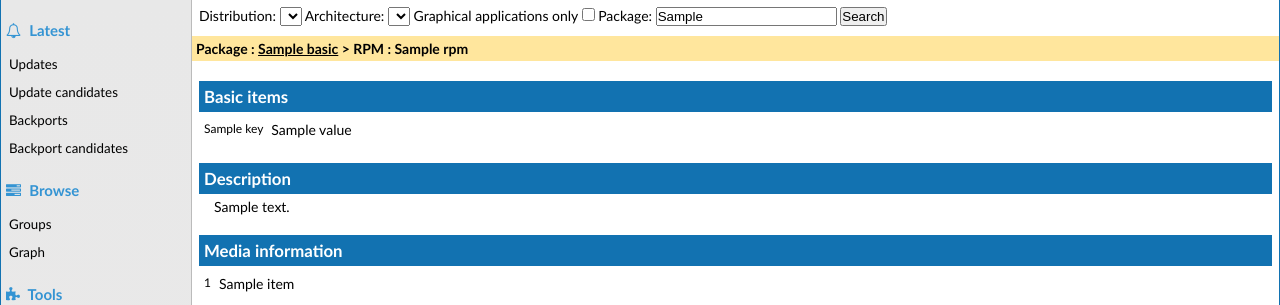
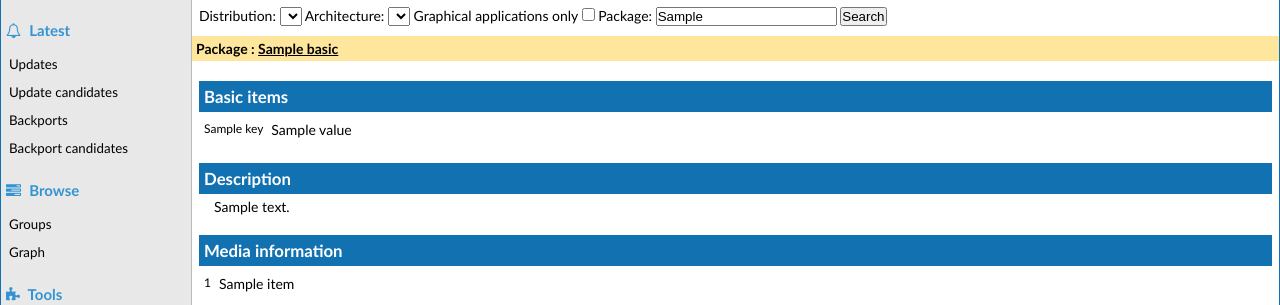
Before and after one commit to manatools/madb, a Flask app: template madb/templates/rpm_show.html in a window 1280 px wide. Shown: the part 76-381 px from the top of the page. Run offline with Flask 3, Linux system fonts and the light colour scheme; the template is opened without the code that fills it: most values are stand-ins (such as "Sample title", 1, 10 or a date in 2020); lists and menus that the app fills with data are empty; parts of the project's set-up code (start-up, migrations or seed data) failed here and were passed over; some libraries are stand-ins or nearby versions.

Commit message:
fix: remove extras in title

```diff
--- a/madb/templates/rpm_show.html
+++ b/madb/templates/rpm_show.html
@@ -22,7 +22,7 @@ document.addEventListener("DOMContentLoaded", function () {
 });
 </script>
 <div class="pagename">
-<p>Package : <a href="">{{ data.basic.Name }}</a>  > RPM : {{ data.rpm }}</p>
+<p>Package : <a href="">{{ data.basic.Name }}</a></p>
 </div>
 <div class="rpm">
   <div>
```
